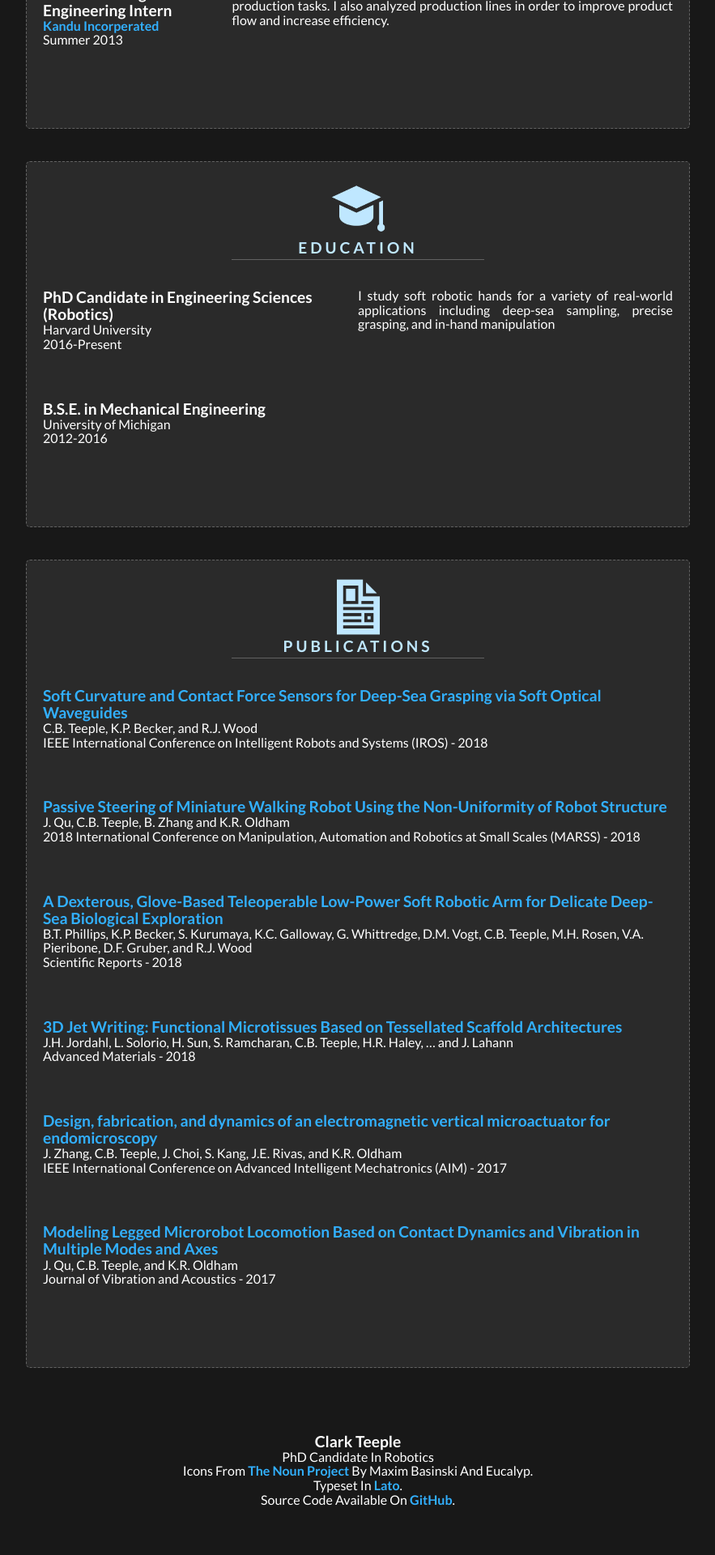
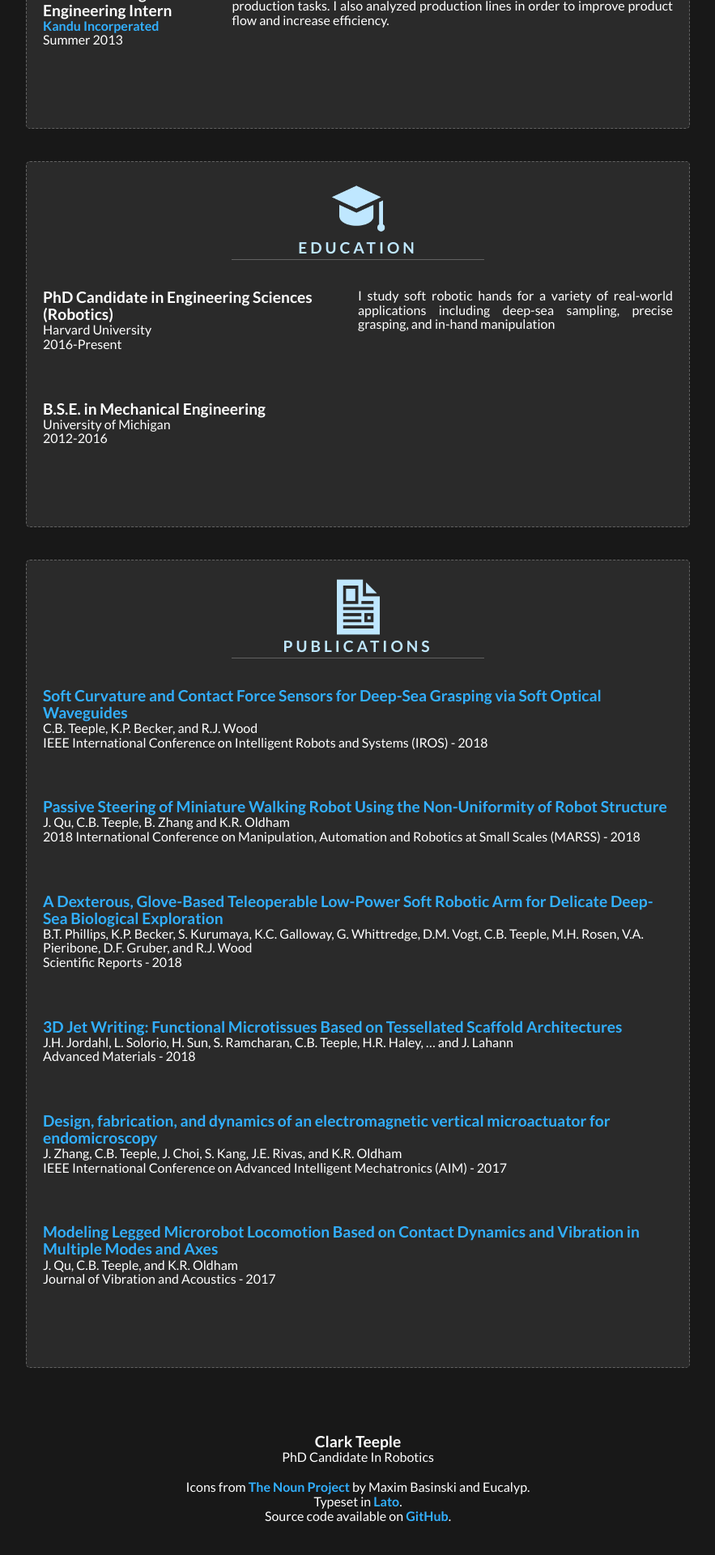
Before and after one commit to cbteeple/cbteeple.github.io, a Jekyll site: the page built from index.html, in a window 1280 px wide. Shown: the part 1365-3285 px from the top of the page at 81% size, without its empty margins (198-1081 px from the left). Built offline with Jekyll 4.4.1, drawn with Linux system fonts in a browser that asks for light colours.

Commit message:
fixed footer

```diff
--- a/_includes/footer.html
+++ b/_includes/footer.html
@@ -1,10 +1,11 @@
 <footer class="footer">
     <p class="footer__title">{{ site.name }}</p>
     <p class="footer__subtitle">{{ site.job }}</p>
-    <div class="footer__subtitle">
+    <div class="footer__credits">
     	<p> Icons from <a href="https://thenounproject.com">The Noun Project</a> by Maxim Basinski and Eucalyp.
     	</p>
     	<p> Typeset in <a href="https://fonts.google.com/specimen/Lato">Lato</a>.
     	</p>
     	<p> Source code available on <a href="https://github.com/cbteeple/cbteeple.github.io">GitHub</a>. </p>
+    </div>
 </footer>
--- a/_sass/_footer.scss
+++ b/_sass/_footer.scss
@@ -14,4 +14,8 @@
     &__subtitle {
         text-transform: capitalize;
     }
+
+    &__credits{
+        padding-top: 20px
+    }
 }
```
Also changed, not shown: 1 other file.
